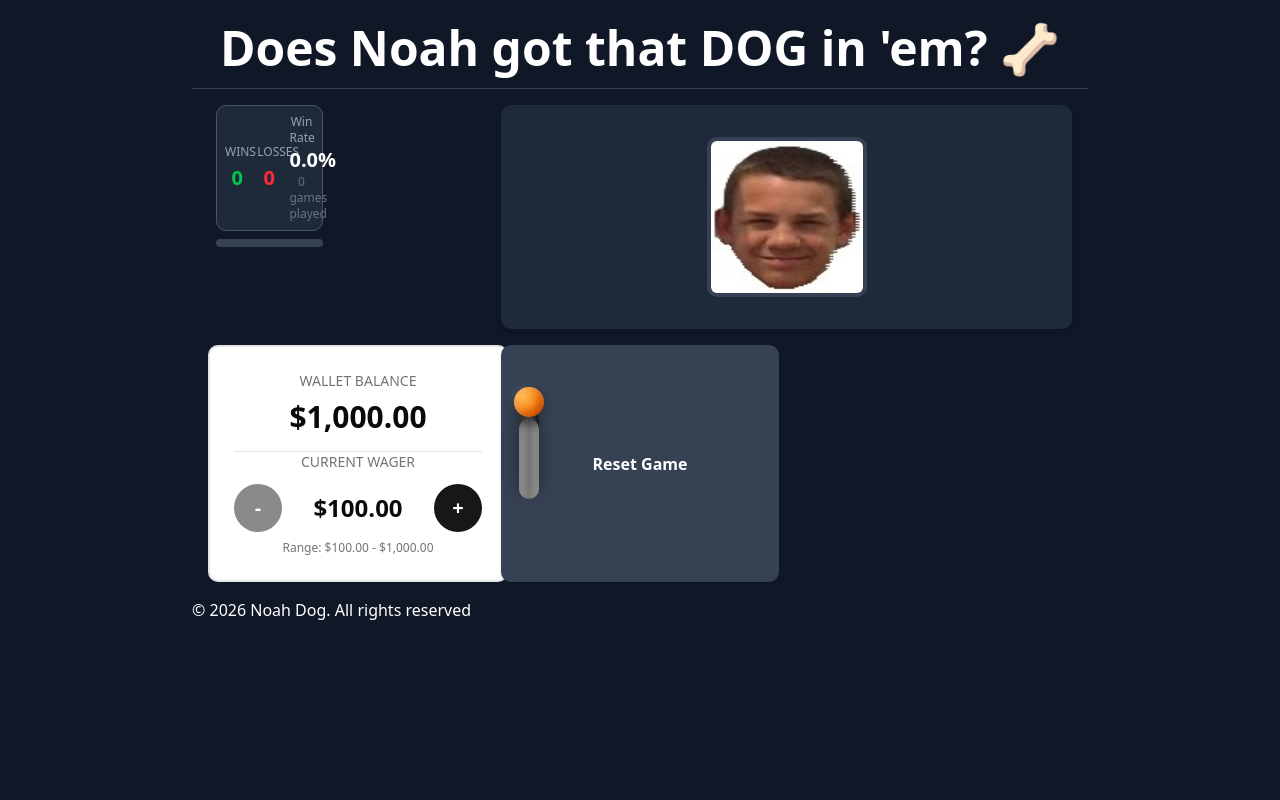
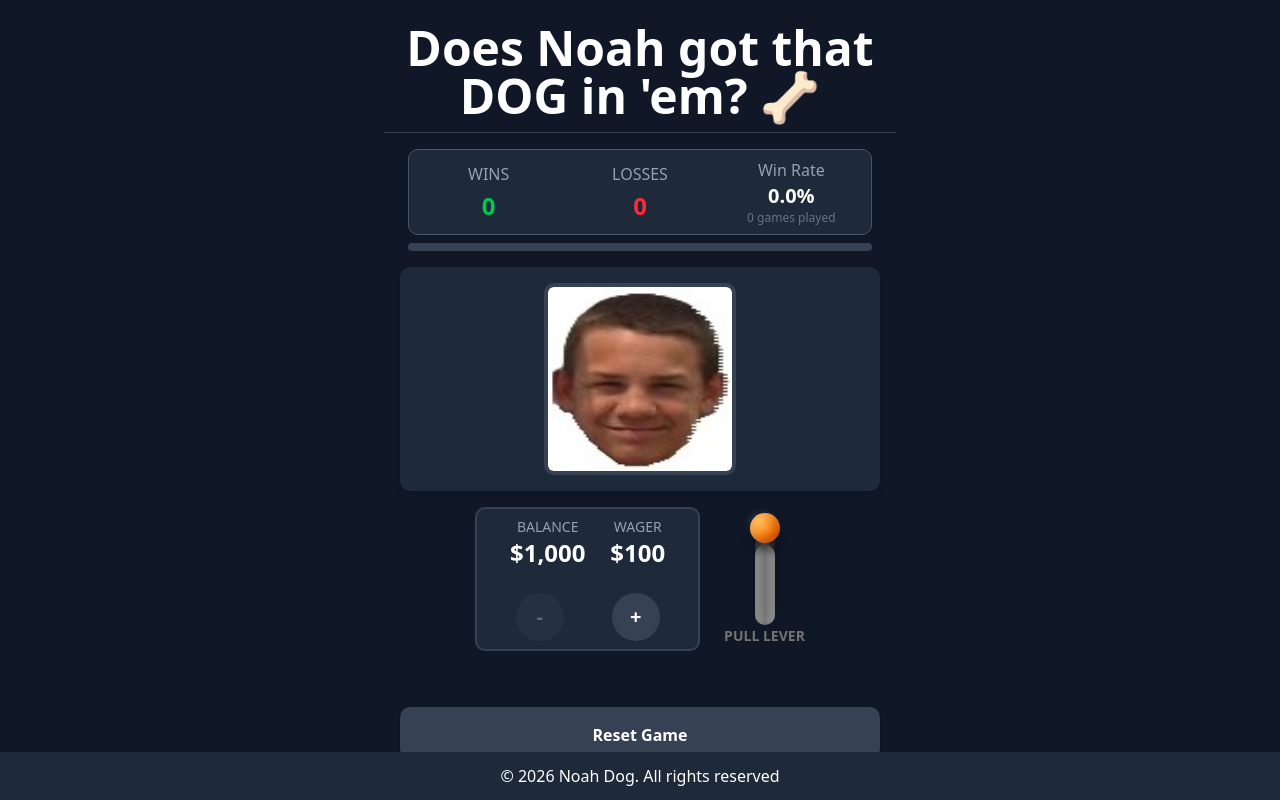
Before and after one commit to lukereiner/noah-dog-modern, a Next.js app: page / in a window 1280 px wide. Built offline with nearby package versions, Linux system fonts and the light colour scheme.

Commit message:
complete TASK-4.1

```diff
--- a/app/page.tsx
+++ b/app/page.tsx
@@ -60,31 +60,32 @@ export default function GamePage() {
 
   return (
     <div className="min-h-screen bg-gray-900 text-white p-4">
-      <div className="max-w-4xl mx-auto">
+      <div className="max-w-lg mx-auto">
         <header className="py-2 px-4 text-center border-b border-gray-700">
-          <h1 className="text-3xl md:text-5xl font-bold mb-2">
+          <h1 className="text-3xl md:text-5xl font-bold mb-1">
             Does Noah got that DOG in 'em? 🦴
           </h1>
         </header>
         {/* Main game area */}
         <main className="container mx-auto px-4 py-4 max-w-6xl">
-          <div className="grid grid-cols-1 lg:grid-cols-3 gap-4">
+          <div className="grid grid-cols-1 gap-4">
             {/* Stats Section */}
-            <div className="mt-0 grid grid-cols-1 lg:grid-cols-2 gap-8">
+            <div className="mt-0 grid grid-cols-1 gap-8">
               <div>
                 <StatsDisplay wins={gameState.wins} losses={gameState.losses} />
               </div>
             </div>
 
             {/* Middle Column: result display */}
-            <div className="lg:col-span-2 space-y-6">
-              <div className="bg-gray-800 rounded-lg p-8 shadow-md flex items-center justify-center">
+            <div className="space-y-6">
+              <div className="bg-gray-800 rounded-lg p-4 shadow-md flex items-center justify-center">
                 <ResultDisplay result={result} isSpinning={isSpinning} />
               </div>
             </div>
 
-            <div id="wallet-lever-wrapper" className="flex">
-              <div className="dpace-y-6">
+            <div id="wallet-lever-wrapper" className="flex justify-center">
+              <div id="wallet-lever-wrapper-split" className="flex text-center gap-6">
+                <div className="dpace-y-6">
                 {/* WalletDisplay component - shows balance and wager controls */}
                 <WalletDisplay
                   wallet={gameState.wallet}
@@ -103,6 +104,7 @@ export default function GamePage() {
                 }
                 isSpinning={isSpinning}
               />
+              </div>
             </div>
 
             {/* Reset Button */}
@@ -115,7 +117,7 @@ export default function GamePage() {
                 }
               }}
               disabled={isSpinning}
-              className="w-full py-3 bg-gray-700 hover:bg-gray-600 disabled:bg-gray-800 disabled:cursor-not-allowed rounded-lg font-semibold shadow-sm"
+              className="w-full py-3 bg-gray-700 hover:bg-gray-600 disabled:bg-gray-800 disabled:cursor-not-allowed rounded-lg font-semibold shadow-sm pt-4 mt-10"
             >
               Reset Game
             </button>
@@ -123,7 +125,7 @@ export default function GamePage() {
         </main>
 
         {/* Footer */}
-        <footer>
+        <footer className="fixed bottom-0 left-0 right-0 bg-gray-800 text-white p-3 text-center h-12">
           <p>&copy; {new Date().getFullYear()} Noah Dog. All rights reserved</p>
         </footer>
       </div>
--- a/components/Lever.tsx
+++ b/components/Lever.tsx
@@ -10,7 +10,7 @@ interface LeverProps {
 
 export function Lever({ onClick, disabled = false, isSpinning = false }: LeverProps) {
   return (
-    <div className="flex flex-col items-center justify-center">
+    <div className="flex flex-col items-center justify-center text-center">
       <button
         onClick={onClick}
         disabled={disabled}
@@ -28,7 +28,7 @@ export function Lever({ onClick, disabled = false, isSpinning = false }: LeverPr
       </button>
 
       {/* Text below the lever */}
-      <span className="mt-4 text-sm font-semibold text-muted-foreground">
+      <span className="mt-4 text-sm font-semibold text-muted-foreground truncate">
         {isSpinning ? "SPINNING..." : "PULL LEVER"}
       </span>
     </div>
--- a/components/ResultDisplay.tsx
+++ b/components/ResultDisplay.tsx
@@ -40,7 +40,7 @@ export function ResultDisplay({ result, isSpinning }: ResultDisplayProps) {
     return (
         <div className='flex flex-col items-center gap-4'>
             <div className={
-                `relative w-40 h-40 rounded-lg overflow-hidden border-4
+                `relative w-48 h-48 rounded-lg overflow-hidden border-4
                 ${isSpinning ? styles.spinning : ''}
                 ${displayOutcome === 'win' ? 'border-green-500' : ''}
                 ${displayOutcome === 'loss' ? 'border-red-500' : 'border-gray-700'}`
--- a/components/StatsDisplay.tsx
+++ b/components/StatsDisplay.tsx
@@ -15,17 +15,17 @@ export function StatsDisplay({ wins, losses }: StatsDisplayProps) {
       <div className="grid grid-cols-3 gap-2 items-center bg-gray-800 border border-gray-600 rounded-lg p-2">
         {/* Wins */}
         <div className="text-center">
-          <div className="text-xs text-gray-400 uppercase mb-1">Wins</div>
-          <div className="text-xl font-bold text-green-500">{wins}</div>
+          <div className="text-md text-gray-400 uppercase mb-1">Wins</div>
+          <div className="text-2xl font-bold text-green-500">{wins}</div>
         </div>
         {/* Losses */}
         <div className="text-center">
-          <div className="text-xs text-gray-400 uppercase mb-1">Losses</div>
-          <div className="text-xl font-bold text-red-500">{losses}</div>
+          <div className="text-md text-gray-400 uppercase mb-1">Losses</div>
+          <div className="text-2xl font-bold text-red-500">{losses}</div>
         </div>
         {/* Win Rate */}
         <div className="text-center">
-          <div className="text-xs text-gray-400">Win Rate</div>
+          <div className="text-md text-gray-400">Win Rate</div>
           <div className="text-xl font-bold text-white">{winRate}%</div>
           <div className="text-gray-500 text-xs">
             {totalGames} {totalGames === 1 ? "game" : "games"} played
--- a/components/WalletDisplay.tsx
+++ b/components/WalletDisplay.tsx
@@ -21,6 +21,8 @@ export function WalletDisplay({
     return new Intl.NumberFormat("en-US", {
       style: "currency",
       currency: "USD",
+      minimumFractionDigits: 0,
+      maximumFractionDigits: 0,
     }).format(amount);
   };
 
@@ -35,61 +37,61 @@ export function WalletDisplay({
   };
 
   return (
-    <div className="bg-card rounded-lg border-2 border-border p-6 space-y-4">
-      {/* Wallet Balance Section */}
+    <div className="bg-gray-800 rounded-lg border-2 border-gray-700 p-2 space-y-2 w-[225px]">
+      <div id="balance-wager-wrapper" className="grid grid-cols-2 gap-4">
+        {/* Wallet Balance and Wager */}
+        <div className="col-span-2 flex justify-evenly items-center">
           <div className="text-center">
-        <div className="text-sm text-muted-foreground uppercase mb-2">
-          Wallet Balance
+            <div className="text-sm text-gray-400 uppercase">
+              Balance
             </div>
             <div
-          className={`text-3xl font-bold ${
-            wallet < 50 ? "text-red-500" : "text-foreground"
+              className={`text-2xl font-bold ${
+                wallet < 100 ? "text-red-500" : "text-white"
               }`}
             >
               {formatCurrency(wallet)}
             </div>
-        {wallet < 50 && (
+            {wallet < 100 && (
               <div className="text-xs text-red-500 mt-1">⚠️ Low balance!</div>
             )}
           </div>
+          <div className="text-center">
+            <div className="text-sm text-gray-400 uppercase">Wager</div>
+            <div className="text-2xl font-bold text-white">
+              {formatCurrency(wager)}
+            </div>
+          </div>
+        </div>
 
-      {/* Divider */}
-      <div className="border-t border-border">
-        {/* Wager controls go here */}
-        <div>
-            <div className="text-sm text-muted-foreground uppercase text-center mb-3">Current Wager</div>
-            {/* Wager controls */}
-            <div className="flex items-center justify-center gap-4">
-                {/* Decrease button */}
+        {/* Wager Controls */}
+        <div className="col-span-2 flex justify-center items-center gap-12 mt-2">
           <button
             onClick={decreaseWager}
             disabled={disabled || wager <= minWager}
-                className="w-12 h-12 rounded-full bg-primary hover:bg-secondary/80
-                     disabled:opacity-50 disabled:cursor-not-allowed
-                     font-bold text-xl transition-colors"
-                aria-label="Decrease wager">
+            className="w-12 h-12 rounded-full bg-gray-700 hover:bg-gray-600
+disabled:opacity-30 disabled:cursor-not-allowed
+font-bold text-xl transition-colors text-white"
+            aria-label="Decrease wager"
+          >
             -
           </button>
-                {/* Current wager amount */}
-                <div className="min-w-[120px] text-center">
-                    <div className="text-2xl font-bold text-foreground">{formatCurrency(wager)}</div>
-                </div>
-                {/* Increase button */}
           <button
             onClick={increaseWager}
             disabled={disabled || wager == maxWager || wager >= wallet}
-                className="w-12 h-12 rounded-full bg-primary hover:bg-secondary/80
-                     disabled:opacity-50 disabled:cursor-not-allowed
-                     font-bold text-xl transition-colors"
-          aria-label="Increase wager">
+            className="w-12 h-12 rounded-full bg-gray-700 hover:bg-gray-600
+disabled:opacity-30 disabled:cursor-not-allowed
+font-bold text-xl transition-colors text-white"
+            aria-label="Increase wager"
+          >
             +
           </button>
         </div>
-            {/* Wager range info */}
-            <div className="text-xs text-muted-foreground text-center mt-2">
+
+        {/* Wager Range Info */}
+{/*         <div className="col-span-2 text-xs text-muted-foreground text-center mt-2">
           Range: {formatCurrency(minWager)} - {formatCurrency(maxWager)}
-            </div>
-        </div>
+        </div> */}
       </div>
     </div>
   );
```
Lines whose indentation alone changed are shown as unchanged.
